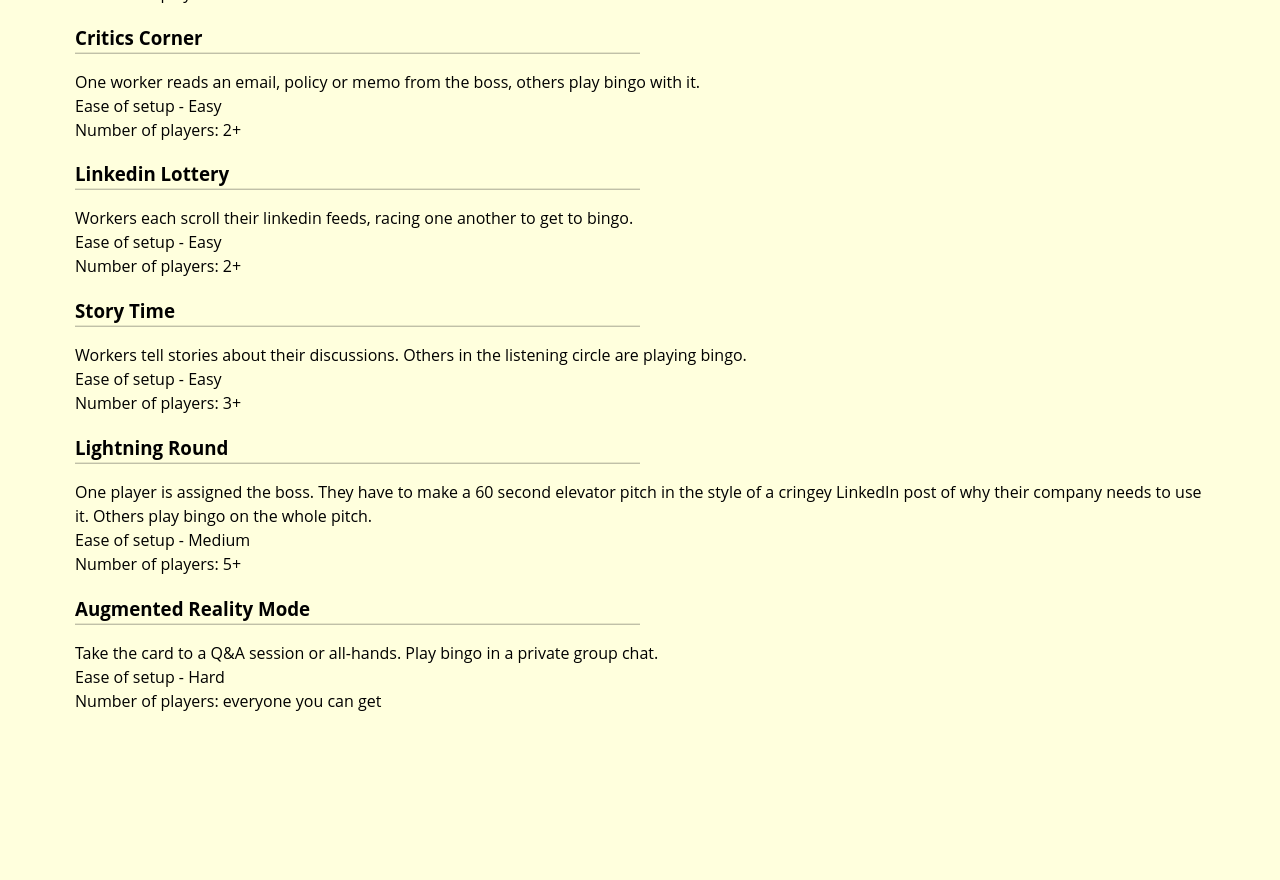
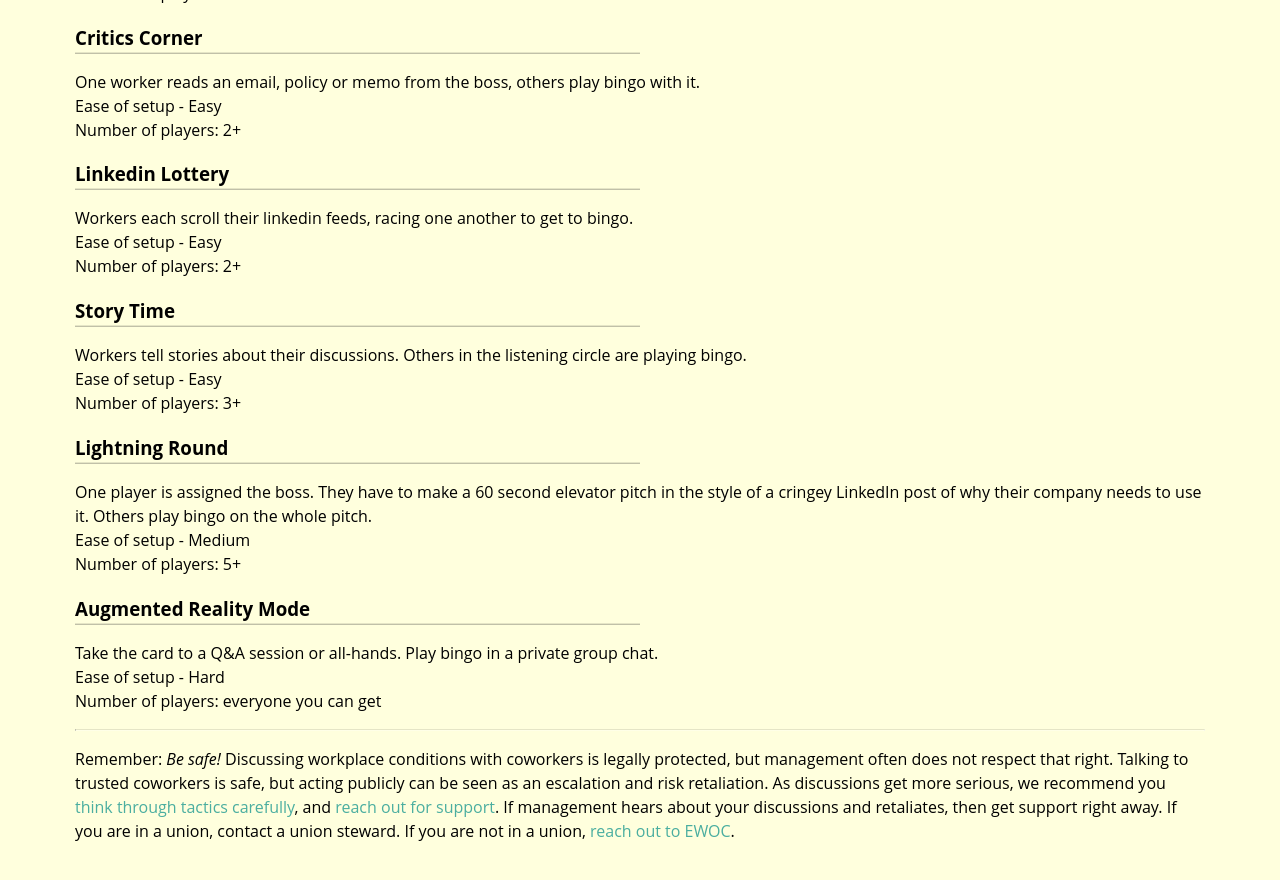
Before and after one commit to techworkersco/johnhenry, a Jekyll site: the page built from _resources/2025-09-18-bingo.md, in a window 1280 px wide and 900 px high, scrolled down 650 px. Shown: the top 880 px of the window. Built offline with Jekyll 4.4.1, drawn with Linux system fonts in a browser that asks for light colours; before the commit the page ends 1420 px from its top, so only the background shows below that; some of the changed text lies outside the part shown.

Commit message:
update with zine and be safe

```diff
--- a/_resources/2025-09-18-bingo.md
+++ b/_resources/2025-09-18-bingo.md
@@ -25,7 +25,7 @@ confidence.
 
 <b>[Generate and print randomized cards!](/bingo)</b>
 
-<b>[Or print a nicely-formatted two-sided pdf](/assets/bingocard.pdf)</b>.
+<b>[Or print a nicely-formatted two-sided pdf.](/assets/bingocard.pdf)</b>
 
 Then check out the various play styles below.
 
@@ -64,3 +64,17 @@ Number of players: 5+
 Take the card to a Q&A session or all-hands. Play bingo in a private group chat.<br>
 Ease of setup - Hard<br>
 Number of players: everyone you can get
+
+
+---
+
+Remember: _Be safe!_ Discussing workplace conditions with coworkers is
+legally protected, but management often does not respect that
+right. Talking to trusted coworkers is safe, but acting publicly can
+be seen as an escalation and risk retaliation. As discussions get more
+serious, we recommend you [think through tactics
+carefully](/resources/2025-09-17-organize/),
+and [reach out for
+support](/resources/09-16-links/). If
+management hears about your discussions and retaliates, then get
+support right away. If you are in a union, contact a union steward. If you are not in a union, [reach out to EWOC](https://workerorganizing.org/support/).
```
Also changed, not shown: _resources/09-16-links.md (+1 -1 lines), _resources/2025-09-17-organize.md (+1 -1 lines), _resources/2025-09-19-inquiry.md (+2 -0 lines), 1 other file.
